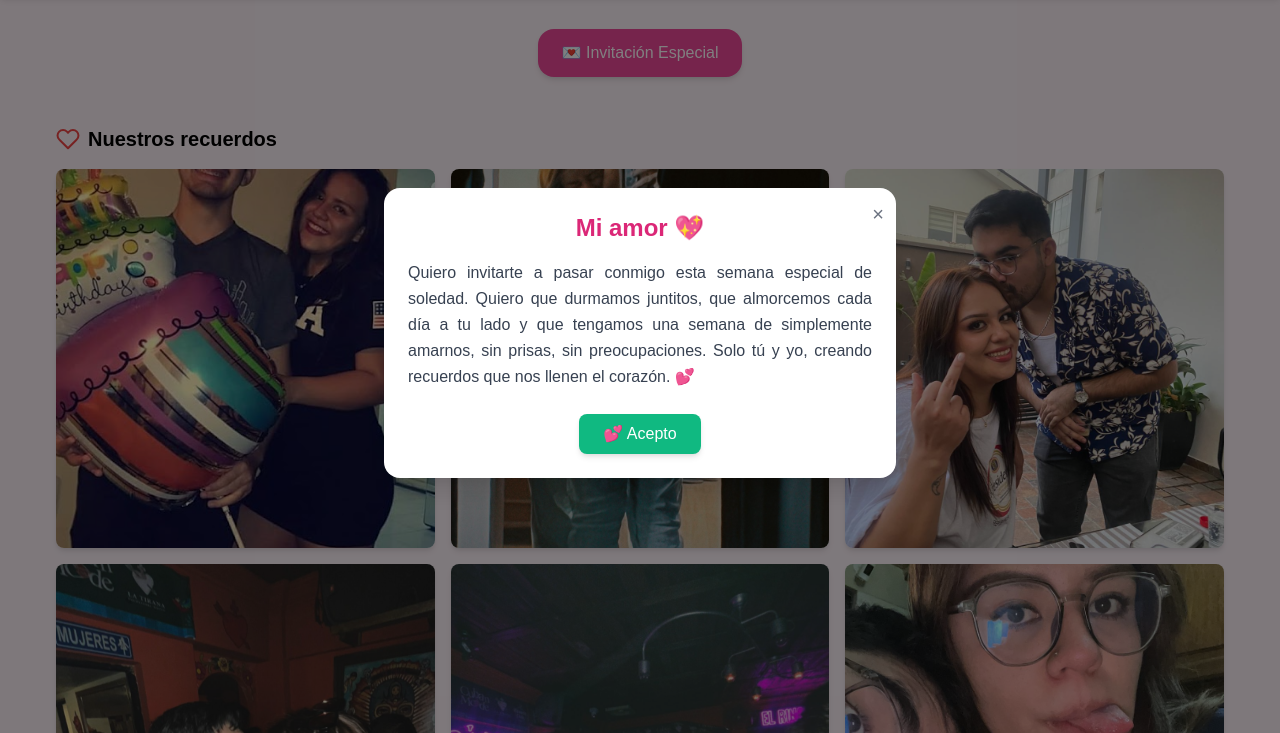
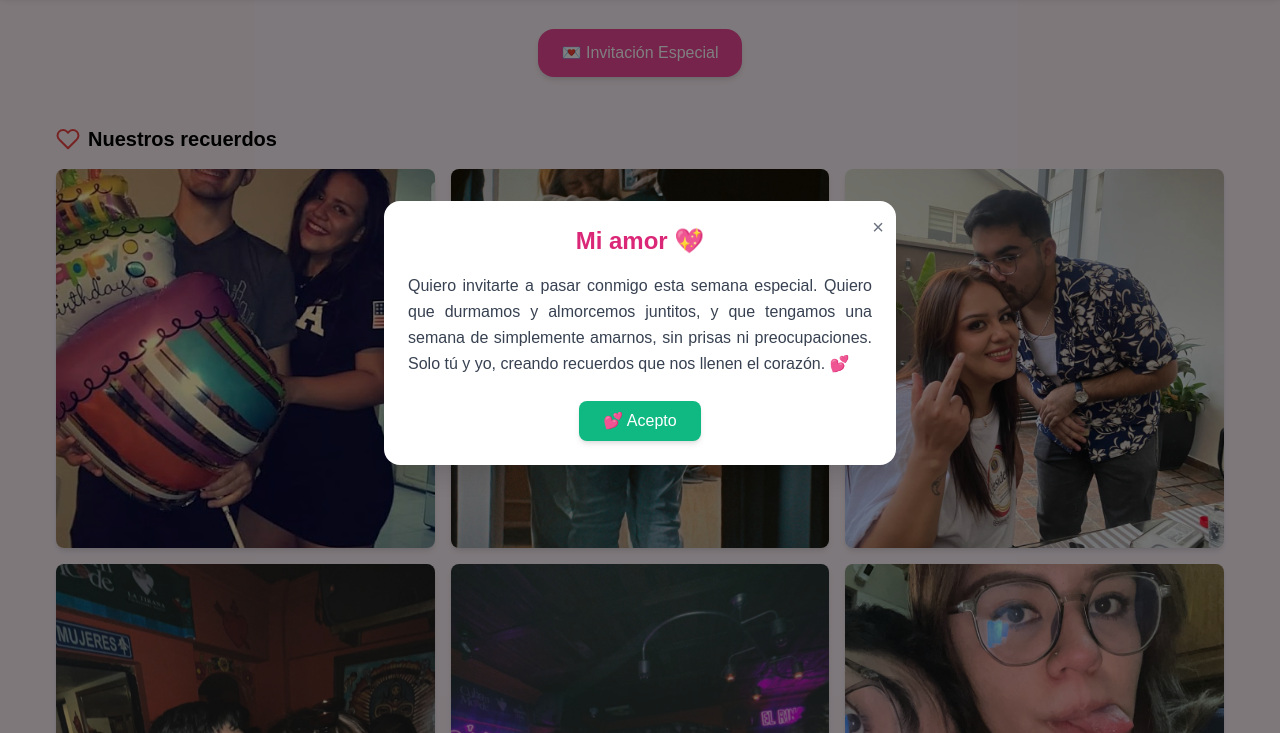
Before and after one commit to BustamanteSergio/andy, a plain HTML site: page index.html in a window 1280 px wide. Both pictures are taken after a click on the button "💌 Invitación Especial". Shown: the part 67-800 px from the top of the page. Drawn offline with nearby package versions, Linux system fonts and the light colour scheme.

Commit message:
Actualizacion de un año y tres meses

```diff
--- a/index.html
+++ b/index.html
@@ -74,9 +74,9 @@
 
             <h2 class="text-2xl font-bold text-pink-600 text-center mb-4">Mi amor 💖</h2>
             <p class="text-gray-700 leading-relaxed text-justify">
-                Quiero invitarte a pasar conmigo esta semana especial de soledad.
-                Quiero que durmamos juntitos, que almorcemos cada día a tu lado
-                y que tengamos una semana de simplemente amarnos, sin prisas, sin preocupaciones.
+                Quiero invitarte a pasar conmigo esta semana especial.
+                Quiero que durmamos y almorcemos juntitos, y que tengamos una semana de simplemente amarnos,
+                sin prisas ni preocupaciones.
                 Solo tú y yo, creando recuerdos que nos llenen el corazón. 💕
             </p>
             <div class="text-center mt-6">
--- a/script.js
+++ b/script.js
@@ -24,14 +24,22 @@ document.addEventListener('DOMContentLoaded', function() {
 
         { src: './offlinepics/15.jpg', alt:  'Nuestra post-Halloween'},
         { src: './offlinepics/16.jpg', alt: 'Nuestro post-Halloween ya borrachos' },
-        { src: './offlinepics/17.jpg', alt:  'Nuestra primera boda'},
+        { src: './offlinepics/17.jpg', alt:  'Nuestra primera graduacion'},
+        { src: './offlinepics/25.jpg', alt:  'Nuestra primera boda'},
         { src: './offlinepics/18.jpg', alt: 'Nuestro amor, raro pero bello hshshs' },
         { src: './offlinepics/19.jpg', alt:  'Nuestro cariño'},
         { src: './offlinepics/20.jpg', alt: 'Nuestro primer San Valentin' },
         { src: './offlinepics/21.jpg', alt:  'Nuestras patitas'},
         { src: './offlinepics/22.jpg', alt: 'Nuestro primer carnaval' },
         { src: './offlinepics/23.jpg', alt:  'Nuestros momentos fitness'},
+        { src: './offlinepics/29.jpg', alt: 'Nuestras citas en crisis' },
         { src: './offlinepics/24.png', alt: 'Nuestra familIA hshshs' },
+        { src: './offlinepics/27.jpg', alt: 'Nuestra linda salida' },
+        { src: './offlinepics/26.jpg', alt: 'Nuestra primera aventura' },
+        { src: './offlinepics/28.jpg', alt: 'Nuestras reconciliadas' },
+
+
+
 
 
     ];
```
Also changed, not shown: offlinepics/25.jpg (added), offlinepics/26.jpg (added), offlinepics/27.jpg (added), offlinepics/28.jpg (added), offlinepics/29.jpg (added), offlinepics/30.jpg (added).
